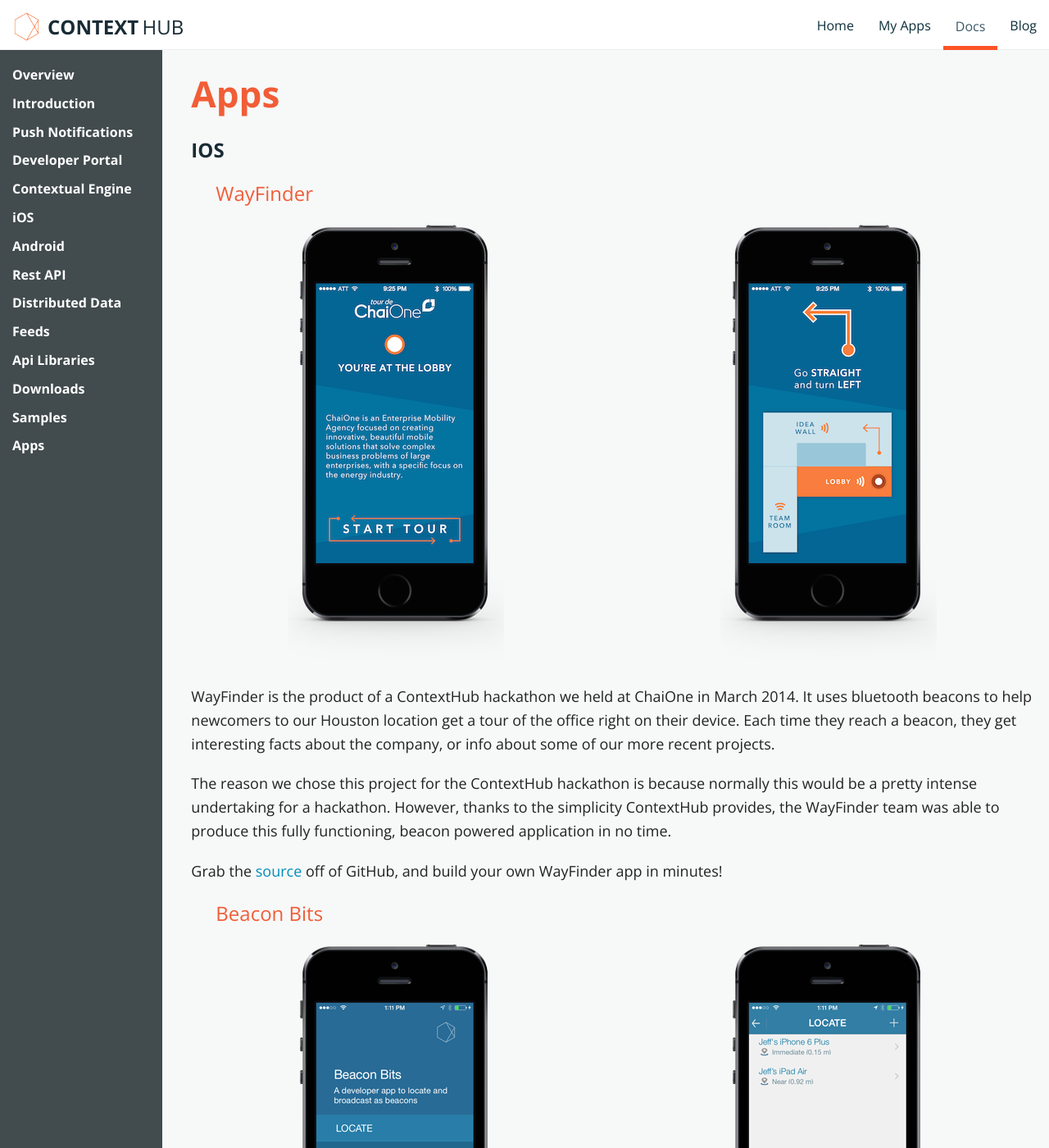
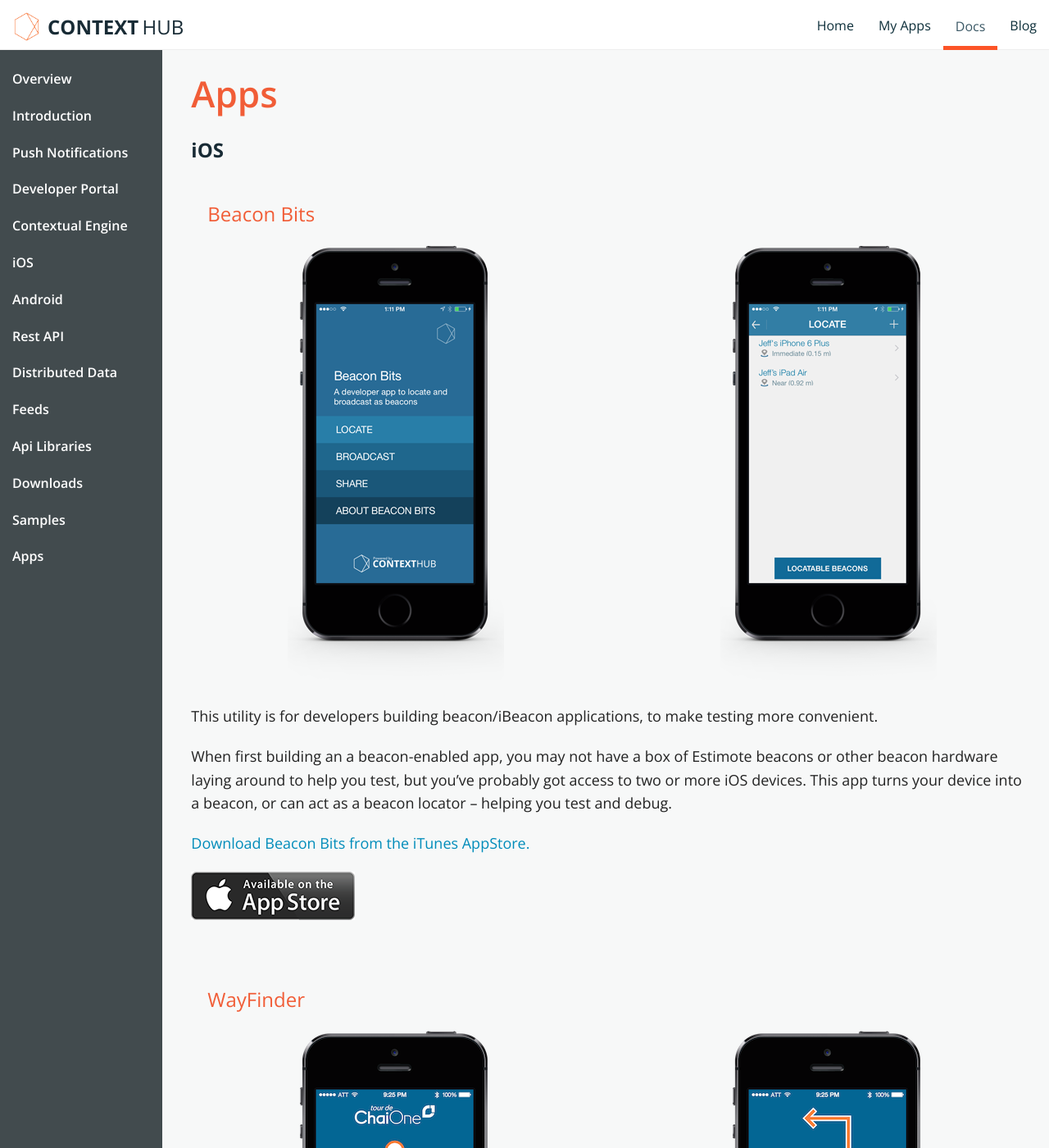
Before and after one commit to contexthub/contexthub.github.io, a Jekyll site: the page built from docs/apps/index.md, in a window 1280 px wide and 1400 px high. Shown: the whole window at 82% size. Built offline with Jekyll 4.4.1, drawn with Linux system fonts in a browser that asks for light colours; a style sheet for code colours, icons or effects is not loaded; some of the changed text lies outside the part shown.

Commit message:
Style Updates
updates to styles; added footer test

```diff
--- a/_includes/menu.html
+++ b/_includes/menu.html
@@ -133,7 +133,6 @@
                 <dd data-magellan-arrival="vault-deleting">        <a href="#vault-deleting">Deleting</a></dd>
             </dl>
 
-            <hr>
 
             <dd data-magellan-arrival="events"><a href="#events">Events</a></dd>
             <dl class="sub-nav">
@@ -398,8 +397,8 @@
 
                 <dd data-magellan-arrival="ios"><a href="#ios">iOS</a></dd>
                 <dl class="sub-nav">
+                    <dd data-magellan-arrival="ios-beaconbits"><a href="#ios-beaconbits">Beacon Bits</a></dd>
                     <dd data-magellan-arrival="ios-wayfinder"><a href="#ios-wayfinder">Wayfinder</a></dd>
-                    <dd data-magellan-arrival="ios-beaconbits"><a href="#ios-beaconbits">Beacon Bits</a></dd>
                 </dl>
         </div>
     {% else %}
--- a/_layouts/default.html
+++ b/_layouts/default.html
@@ -10,7 +10,7 @@
     <link rel="stylesheet" href="http://www.contexthub.com/wp-content/themes/FoundationPress-master/webfonts/ss-social.css" />
     <link rel="icon" href="{{ site.baseurl }}/img/favicon.png" type="image" />
     <link rel="icon" href="{{ site.baseurl }}/img/favicon.gif" type="image/gif" >
-    <link href='http://fonts.googleapis.com/css?family=Abel|Open+Sans:400,700,300' rel='stylesheet' type='text/css'>
+    <link href='http://fonts.googleapis.com/css?family=Abel|Open+Sans:400,600,700,300' rel='stylesheet' type='text/css'>
     <script src="{{ site.baseurl }}/js/vendor/modernizr.js"></script>
   </head>
   <body>
@@ -41,7 +41,9 @@
 
       <div class="small-9 medium-9 large-10 columns right " id="top">
         {{ content }}
+      <footer><p>Test content for footer</p></footer>
       </div>
+
       <!--End Content -->
     </div>
 
--- a/css/foundation-override.css
+++ b/css/foundation-override.css
@@ -3,37 +3,57 @@ body{
   font-family: 'Open Sans', sans-serif;
 
 }
+p,
+a,
+h1,
+h2,
+h3,
+h4,
+h5,
+h6 {
+  font-family: 'Open Sans', sans-serif;
+
+}
 p {
-  font-family: 'Open Sans', sans-serif;
   font-size:18px;
   font-weight:200;
+
 }
 
 a {
-  font-family: 'Open Sans', sans-serif;
+  cursor: pointer !important;
 }
 #top h3{
-  padding-left: 30px;
+  padding-left: 20px;
   color: #f15d37;
   font-weight: normal;
   text-transform: none;
   letter-spacing: 0px;
+  padding-top: 25px; /*give headlines a little breathing room up top */
 }
-h3 + p{
-  padding-left:30px;
+/* super low down dirty shame...gangnum style */
+h2 + p {
+padding-left: 0;
+}
+
+h3 + p,
+h3 + p + p,
+h3 + p + p + ul + p,
+h3 + p + p + ul + p + p {
+  padding-left:20px;
 }
 li{
-  /*color:#f15d37;*/
+  color:#f15d37;
 }
 
 h3 + p + ul{
   color:black;
-  padding-left:30px;
+  padding-left:20px;
 }
 
 /*I feel dirty, but what else*/
-h3 + p + ul + p{
-  padding-left:30px;
+h3 + p + ul + p, h3 + p + p + ul{
+  padding-left:20px;
 }
 .liText{
   color:black;
@@ -139,6 +159,8 @@ dd.active{
 .sub-nav dt .home, .sub-nav dd .home, .sub-nav li .home{
 
   margin-left: -15px;
+  padding-top: 8px;
+  padding-bottom: 8px;
 }
 /*.side-nav li a:not(.button){
   color :#fff;
@@ -147,13 +169,13 @@ dd.active{
   background-color:#182b35;
 
   /*font-weight:lighter;*/
-  padding-top:16px;
-  padding-bottom:16px;
+  /*padding-top:16px;
+  padding-bottom:16px;*/
 }
 .home{
-  font-weight: bold;
-  font-family: 'Open Sans', sans-serif;
+  /*font-family: 'Open Sans', sans-serif;*/
   font-size:18px;
+  font-weight: 600;
 
 }
 
@@ -170,6 +192,17 @@ dd.active{
   color:white;
 }
 
+#activesection dd > a:hover {
+background-color: rgba(255,255,255,0.2);
+color: #f15d37;
+/* border-top: 1px dashed #82a2a7; */
+border-bottom: 1px dashed #82a2a7;
+}
+
+dl#side-nav.sub-nav dl.sub-nav dd a:hover {
+color: white;
+background-color: rgba(255,255,255,0.25);
+}
 
 .heading{
   padding-top:15px;
@@ -245,7 +278,7 @@ pre {
 
 
 .scrollbar::-webkit-scrollbar-thumb{
-background-color:#182b35;
+background-color:#797979;
 border-radius:10px;
 }
 /*.scrollbar::-webkit-scrollbar-thumb:hover{
@@ -276,8 +309,13 @@ ul.side-nav{
   /*width:100%;*/
   /*max-width:235px;*/
 }
+h2#ios {
+text-transform: none;
+}
 
-
+.p-indent-30 {
+  padding-left:30px;
+}
 #top{
 
   padding: 20px 20px 10px 20px;
@@ -476,6 +514,10 @@ header.global {
   /*padding-bottom:80px;*/
 }
 
+.sub-nav dt.active a, .sub-nav dd.active a, .sub-nav li.active a {
+  border-radius: 0;
+}
+
 .button {
   border-style: solid;
   border-width: 0px;
@@ -552,14 +594,32 @@ div.panel {
 }
 
 /************ Footer *****************/
+
+
 footer {
-  background-color: #fff;
-
-  background-repeat: no-repeat;
+background-color: #ebebeb;
+background-repeat: no-repeat;
+position: absolute;
+right: 0;
+/* bottom: -100px; */
+width: 102%;
+margin: 0;
+padding: 0;
+margin-left: 20px;
+z-index: -2;
+height: 64px;
+/* bottom: 1vh; */
+}
+footer .contact {
+  padding:60px 0px 30px 0px;
 }
 
-footer .contact {
-  padding:60px 0px 30px 0px;
+footer p {
+  margin:20px;
+}
+
+footer p:last-child {
+  padding-bottom: 0;
 }
 
 footer h1 {
@@ -717,3 +777,24 @@ footer .closing p a {
   }
 
 }
+@media only screen and (max-width:400px) {
+  #top h3{
+    padding-left: 0;
+  }
+
+  h3 + p,
+  h3 + p + p,
+  h3 + p + p + ul + p,
+  h3 + p + p + ul + p + p {
+    padding-left:0;
+  }
+
+  h3 + p + ul{
+    padding-left:2px;
+  }
+
+  /*I feel dirty, but what else*/
+  h3 + p + ul + p, h3 + p + p + ul{
+    padding-left:0;
+  }
+}
--- a/docs/apps/index.md
+++ b/docs/apps/index.md
@@ -13,6 +13,26 @@ layout: default
 
 <a name="ios-wayfinder"></a>
 <a data-magellan-destination="ios-wayfinder"></a>
+
+### Beacon Bits
+
+<div class="text-center">
+  {% include beaconbits_thumbs.html %}
+</div>
+
+This utility is for developers building beacon/iBeacon applications, to make testing more convenient.
+
+When first building an a beacon-enabled app, you may not have a box of Estimote beacons or other beacon hardware laying around to help you test, but you've probably got access to two or more iOS devices. This app turns your device into a beacon, or can act as a beacon locator – helping you test and debug.
+
+[Download Beacon Bits from the iTunes AppStore.](https://itunes.apple.com/us/app/beacon-bits/id908415047?ls=1&mt=8)
+
+<a href="https://itunes.apple.com/us/app/beacon-bits/id908415047?ls=1&mt=8"><img src="/img/apple_app_logo.png" style="padding-bottom:35px;" /></a>
+
+
+
+
+
+
 
 ### WayFinder
 
@@ -30,15 +50,3 @@ Grab the [source](https://github.com/contexthub/Wayfinder) off of GitHub, and bu
 
 <a name="ios-beaconbits"></a>
 <a data-magellan-destination="ios-beaconbits"></a>
-
-### Beacon Bits
-
-<div class="text-center">
-  {% include beaconbits_thumbs.html %}
-</div>
-
-This utility is for developers building beacon/iBeacon applications, to make testing more convenient.
-
-When first building an a beacon-enabled app, you may not have a box of Estimote beacons or other beacon hardware laying around to help you test, but you've probably got access to two or more iOS devices. This app turns your device into a beacon, or can act as a beacon locator – helping you test and debug.
-
-[Download Beacon Bits from the iTunes AppStore.](https://itunes.apple.com/us/app/beacon-bits/id908415047?ls=1&mt=8)
```
Also changed, not shown: docs/contextualengine/index.md (+1 -1 lines), img/apple_app_logo.png (added).
